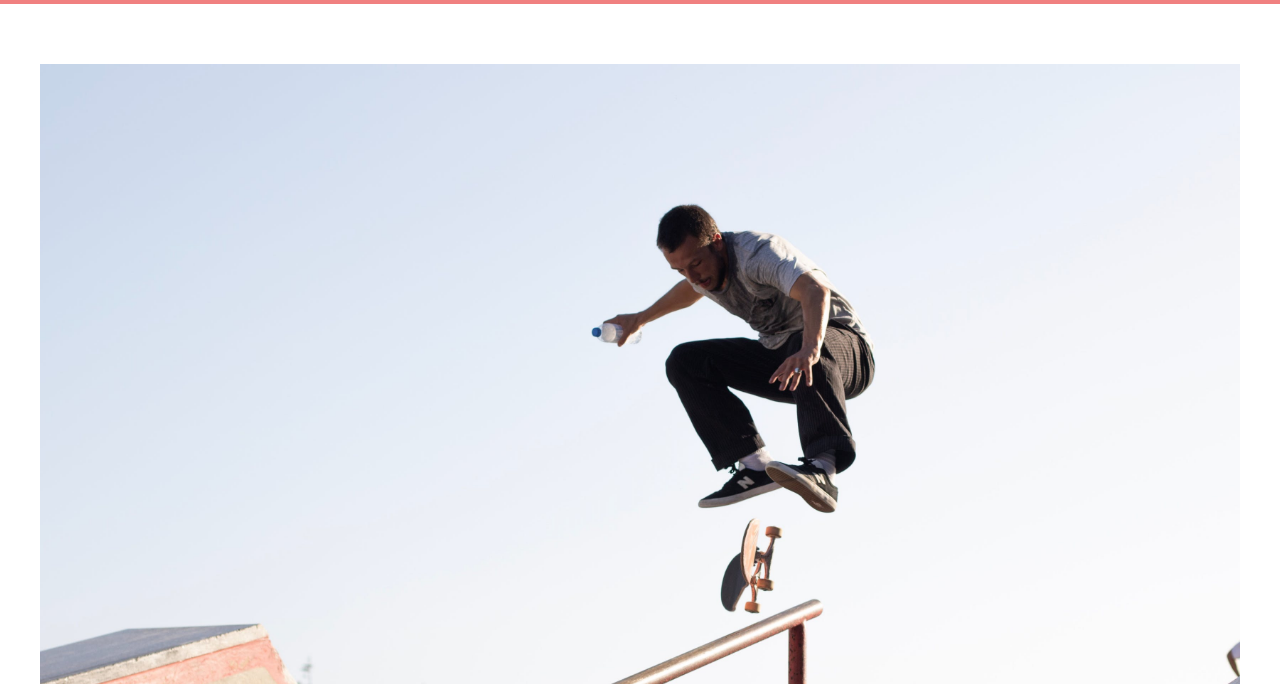
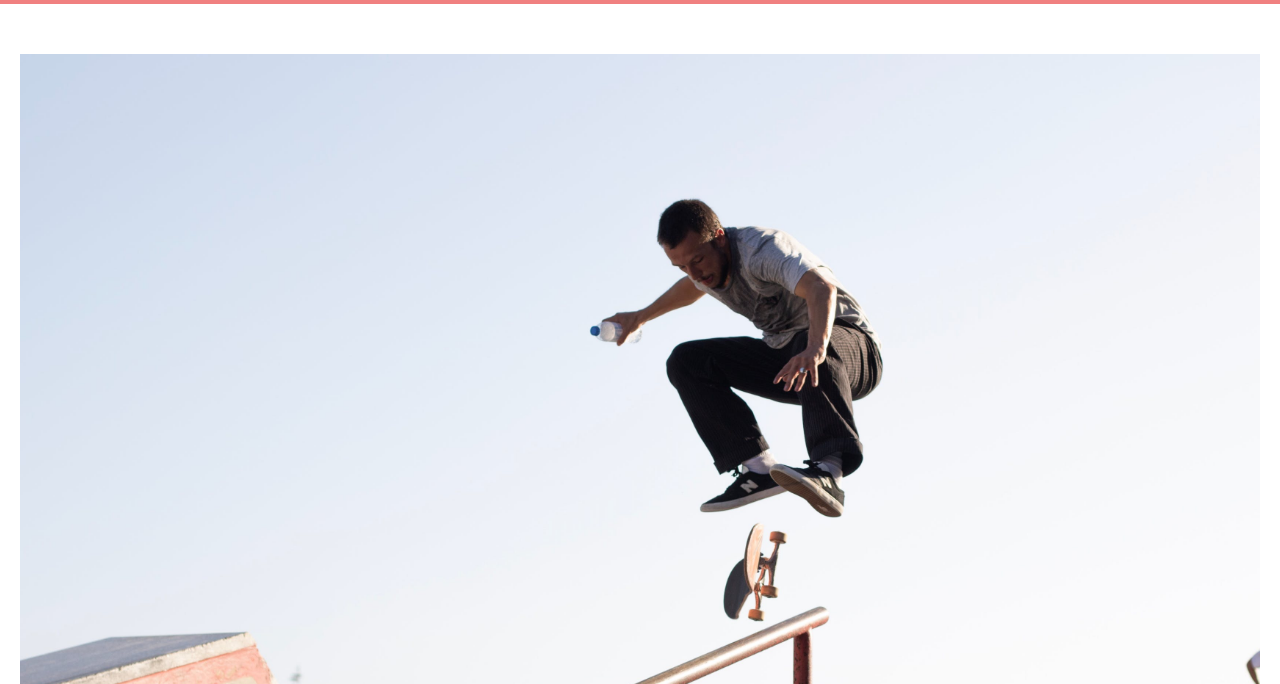
Before and after one commit to vanderpatrick/Skate-World, a plain HTML site: page html/index.html in a window 1280 px wide. Shown: the part 116-800 px from the top of the page. Drawn offline with Linux system fonts and the light colour scheme; files that its build step writes are made by us from their sources.

Commit message:
css file location debug

```diff
--- a/html/index.html
+++ b/html/index.html
@@ -6,8 +6,8 @@
     <meta http-equiv="X-UA-Compatible" content="IE=edge">
     <meta name="viewport" content="width=device-width, initial-scale=1.0">
     <title>Document</title>
-    <link rel="stylesheet" href="/style.css">
-    <link rel="stylesheet" href="/assets.css">
+    <link rel="stylesheet" href="/css/assets.css">
+    <link rel="stylesheet" href="/css/style.css">
 </head>
 
 <body>
```
